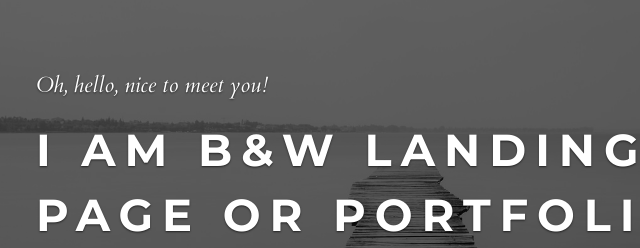
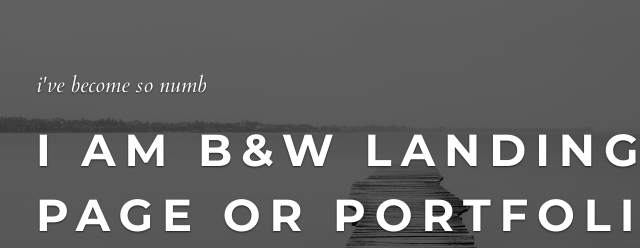
Before and after one commit to snowsb/snowsb.github.io, a plain HTML site: page index.html in a window 1280 px wide. Shown: the part 181-429 px from the top of the page, 239-879 px from the left. Drawn offline with nearby package versions, Linux system fonts and the light colour scheme.

Commit message:
ahuehaueh

```diff
--- a/index.html
+++ b/index.html
@@ -34,7 +34,7 @@
         <div class="container clearfix">
           <div class="row">
             <div class="col-lg-8 col-md-12 mx-auto">
-              <p class="italic">Oh, hello, nice to meet you!</p>
+              <p class="italic">i've become so numb</p>
               <h1>I am B&amp;W Landing page or portfolio Theme.</h1>
               <p class="italic">I am a ready to be your portfolio, telling your stories and short presentations.</p>
             </div>
```
